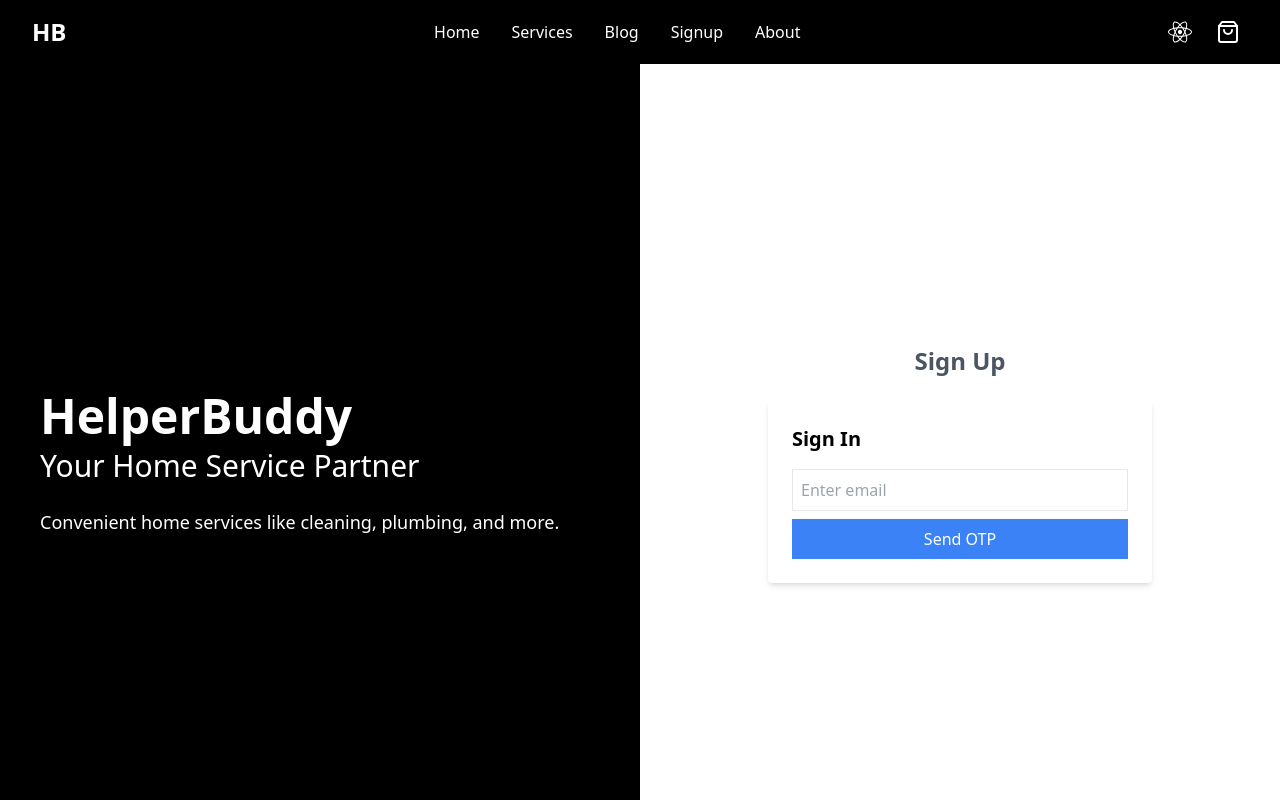
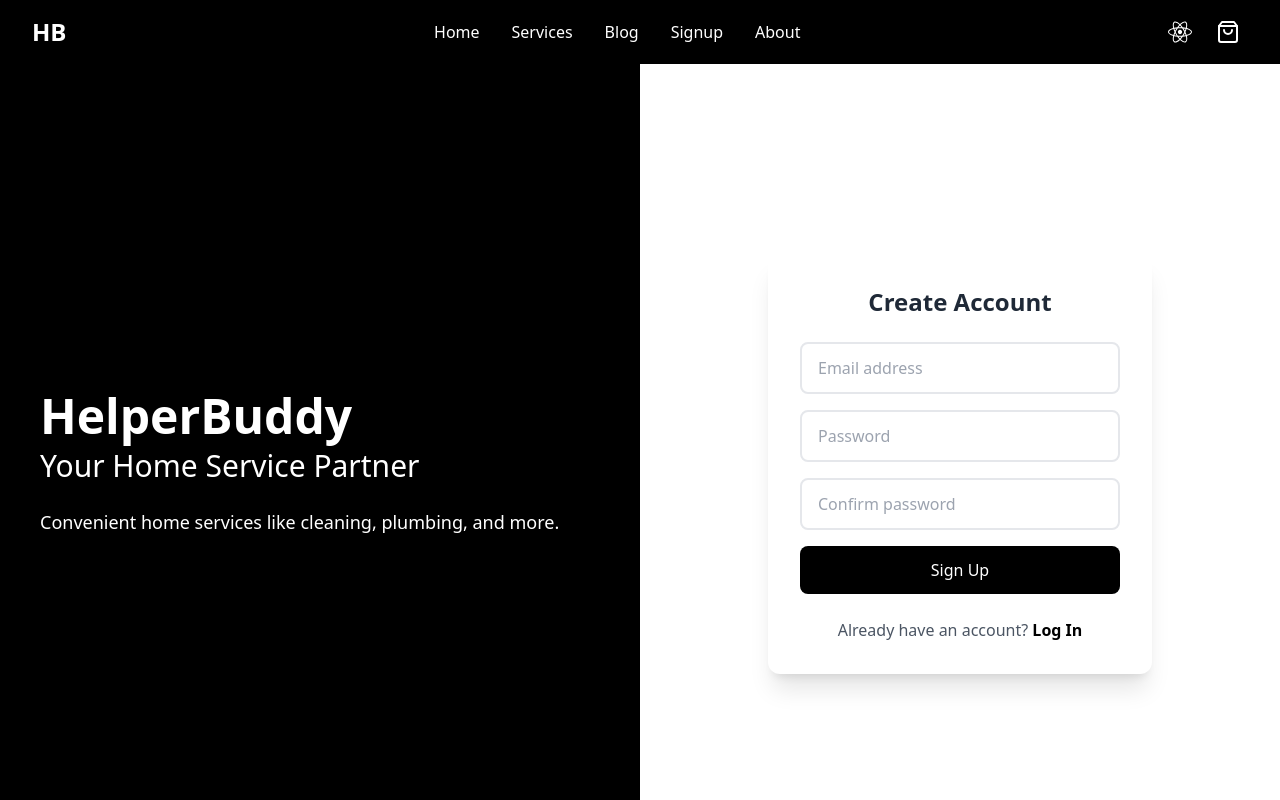
Before and after one commit to vivek98ji/nishit_parmar, a Next.js app: page /components/signup-page/signuppage/signup in a window 1280 px wide. Shown: the top 800 px of the page. Built offline with nearby package versions, Linux system fonts and the light colour scheme.

Commit message:
style :signup

```diff
--- a/src/pages/components/signup-page/signuppage/signup.tsx
+++ b/src/pages/components/signup-page/signuppage/signup.tsx
@@ -93,20 +93,89 @@
 
 import React, { useState } from "react";
 import { useRouter } from "next/router";
+
 const Signup: React.FC = () => {
-  const [email, setEmail] = useState("");
-  const [password, setPassword] = useState("");
+  const [formData, setFormData] = useState({
+    email: "",
+    password: "",
+    confirmPassword: ""
+  });
+  const [errors, setErrors] = useState({
+    email: "",
+    password: "",
+    confirmPassword: ""
+  });
+  const [step, setStep] = useState(1);
   const [otp, setOtp] = useState("");
-  const [otpSent, setOtpSent] = useState(false);
-  const [message, setMessage] = useState("");
-  const [isVerified, setIsVerified] = useState(false);
-  const [step, setStep] = useState(1);
   const router = useRouter();
+
+  const validateEmail = (email: string) => {
+    const emailRegex = /^[^\s@]+@[^\s@]+\.[^\s@]+$/;
+    return emailRegex.test(email);
+  };
+
+  const validatePassword = (password: string) => {
+    return password.length >= 8;
+  };
+
+  const handleInputChange = (e: React.ChangeEvent<HTMLInputElement>) => {
+    const { name, value } = e.target;
+    setFormData(prev => ({
+      ...prev,
+      [name]: value
+    }));
+
+    // Clear errors when user types
+    setErrors(prev => ({
+      ...prev,
+      [name]: ""
+    }));
+  };
+
+  const validateForm = () => {
+    let isValid = true;
+    const newErrors = {
+      email: "",
+      password: "",
+      confirmPassword: ""
+    };
+
+    if (!validateEmail(formData.email)) {
+      newErrors.email = "Please enter a valid email address";
+      isValid = false;
+    }
+
+    if (!validatePassword(formData.password)) {
+      newErrors.password = "Password must be at least 8 characters long";
+      isValid = false;
+    }
+
+    if (formData.password !== formData.confirmPassword) {
+      newErrors.confirmPassword = "Passwords do not match";
+      isValid = false;
+    }
+
+    setErrors(newErrors);
+    return isValid;
+  };
+
+  const handleSubmit = async (e: React.FormEvent) => {
+    e.preventDefault();
+
+    if (validateForm()) {
+      try {
+        await sendOTP();
+      } catch (error) {
+        console.error("Error during signup:", error);
+      }
+    }
+  };
+
   const sendOTP = async () => {
     await fetch("/api/auth", {
       method: "POST",
       headers: { "Content-Type": "application/json" },
-      body: JSON.stringify({ email, action: "send" })
+      body: JSON.stringify({ email: formData.email, action: "send" })
     });
     setStep(2);
   };
@@ -115,15 +184,17 @@ const Signup: React.FC = () => {
     const res = await fetch("/api/auth", {
       method: "POST",
       headers: { "Content-Type": "application/json" },
-      body: JSON.stringify({ email, otp, action: "verify" })
+      body: JSON.stringify({
+        email: formData.email,
+        password: formData.password,
+        otp,
+        action: "verify"
+      })
     });
     if (res.ok) {
-
       router.push("/components/homepage/homepage");
     }
-
   };
-
 
   return (
     <div className="flex h-screen bg-gray-100">
@@ -136,89 +207,88 @@ const Signup: React.FC = () => {
 
       {/* Right Side */}
       <div className="flex-1 bg-white p-10 flex flex-col justify-center items-center">
-        <h2 className="text-2xl font-bold mb-6 text-gray-600">Sign Up</h2>
-        {/* <form className="w-80"
-        // onSubmit={(e) => handleAuth(e)}
-        >
+        <div className="bg-white p-8 rounded-xl shadow-xl w-96">
+          {step === 1 ? (
+            <>
+              <h2 className="text-2xl font-bold mb-6 text-center text-gray-800">Create Account</h2>
+              <form onSubmit={handleSubmit} className="space-y-4">
+                <div>
                   <input
                     type="email"
-            placeholder="Email"
-            required
-            value={email}
-            onChange={(e) => setEmail(e.target.value)}
-            className="border border-gray-300 rounded p-2 mb-4 w-full"
+                    name="email"
+                    placeholder="Email address"
+                    value={formData.email}
+                    onChange={handleInputChange}
+                    className="w-full px-4 py-3 rounded-lg border-2 border-gray-200 focus:border-black focus:ring-2 focus:ring-black/5 transition-all"
                   />
+                  {errors.email && <p className="text-red-500 text-sm mt-1">{errors.email}</p>}
+                </div>
+
+                <div>
                   <input
                     type="password"
+                    name="password"
                     placeholder="Password"
-            required
-            value={password}
-            onChange={(e) => setPassword(e.target.value)}
-            className="border border-gray-300 rounded p-2 mb-4 w-full"
+                    value={formData.password}
+                    onChange={handleInputChange}
+                    className="w-full px-4 py-3 rounded-lg border-2 border-gray-200 focus:border-black focus:ring-2 focus:ring-black/5 transition-all"
                   />
-          {!otpSent ? (
-            <button type="submit" className="bg-black text-white py-2 rounded w-full hover:bg-gray-700" onClick={sendOTP}>
-              SEND OTP
+                  {errors.password && <p className="text-red-500 text-sm mt-1">{errors.password}</p>}
+                </div>
+
+                <div>
+                  <input
+                    type="password"
+                    name="confirmPassword"
+                    placeholder="Confirm password"
+                    value={formData.confirmPassword}
+                    onChange={handleInputChange}
+                    className="w-full px-4 py-3 rounded-lg border-2 border-gray-200 focus:border-black focus:ring-2 focus:ring-black/5 transition-all"
+                  />
+                  {errors.confirmPassword && <p className="text-red-500 text-sm mt-1">{errors.confirmPassword}</p>}
+                </div>
+
+                <button
+                  type="submit"
+                  className="w-full bg-black text-white py-3 rounded-lg hover:bg-gray-800 transition-all duration-300 transform hover:scale-[1.02]"
+                >
+                  Sign Up
                 </button>
+              </form>
+
+              <div className="mt-6 text-center">
+                <p className="text-gray-600">
+                  Already have an account?{" "}
+                  <button
+                    onClick={() => router.push('/components/signup-page/signuppage/login')}
+                    className="text-black font-semibold hover:underline"
+                  >
+                    Log In
+                  </button>
+                </p>
+              </div>
+            </>
           ) : (
             <>
+              <h2 className="text-2xl font-bold mb-6 text-center text-gray-800">Verify Email</h2>
+              <div className="space-y-4">
                 <input
                   type="text"
                   placeholder="Enter OTP"
-                required
                   value={otp}
                   onChange={(e) => setOtp(e.target.value)}
-                className="border border-gray-300 rounded p-2 mb-4 w-full"
+                  className="w-full px-4 py-3 rounded-lg border-2 border-gray-200 focus:border-black focus:ring-2 focus:ring-black/5 transition-all"
                 />
                 <button
-                // onClick={(e) => handleAuth(e, true)}
-                className="bg-green-600 text-white py-2 rounded w-full hover:bg-green-700"
-                onClick={verifyOTP}>
-                VERIFY OTP
+                  onClick={verifyOTP}
+                  className="w-full bg-black text-white py-3 rounded-lg hover:bg-gray-800 transition-all duration-300 transform hover:scale-[1.02]"
+                >
+                  Verify OTP
                 </button>
-            </>
-          )}
-          {message && <p className="mt-4 text-red-500">{message}</p>}
-        </form> */}
-
-
-        {/* <div className="bg-white p-6 rounded shadow-md w-96">
-          {step === 1 ? (
-            <>
-              <h2 className="text-xl font-semibold mb-4">Sign In</h2>
-              <input className="border p-2 w-full mb-2" placeholder="Enter email" value={email} onChange={(e) => setEmail(e.target.value)} />
-              <button className="bg-blue-500 text-white p-2 w-full" onClick={sendOTP}>Send OTP</button>
-            </>
-          ) : (
-            <>
-              <h2 className="text-xl font-semibold mb-4">Enter OTP</h2>
-              <input className="border p-2 w-full mb-2" placeholder="Enter OTP" value={otp} onChange={(e) => setOtp(e.target.value)} />
-              <button className="bg-green-500 text-white p-2 w-full" onClick={verifyOTP}>Verify</button>
-            </>
-          )}
-        </div> */}
-
-
-
-
-        <div className="bg-white p-6 rounded shadow-md w-96">
-          {step === 1 ? (
-            <>
-              <h2 className="text-xl font-semibold mb-4">Sign In</h2>
-              <input className="border p-2 w-full mb-2" placeholder="Enter email" value={email} onChange={(e) => setEmail(e.target.value)} />
-              <button className="bg-blue-500 text-white p-2 w-full" onClick={sendOTP}>Send OTP</button>
-            </>
-          ) : (
-            <>
-              <h2 className="text-xl font-semibold mb-4">Enter OTP</h2>
-              <input className="border p-2 w-full mb-2" placeholder="Enter OTP" value={otp} onChange={(e) => setOtp(e.target.value)} />
-              <button className="bg-green-500 text-white p-2 w-full" onClick={verifyOTP}>Verify</button>
+              </div>
             </>
           )}
         </div>
-
-
-
       </div>
     </div>
   );
```
Lines whose indentation alone changed are shown as unchanged.
